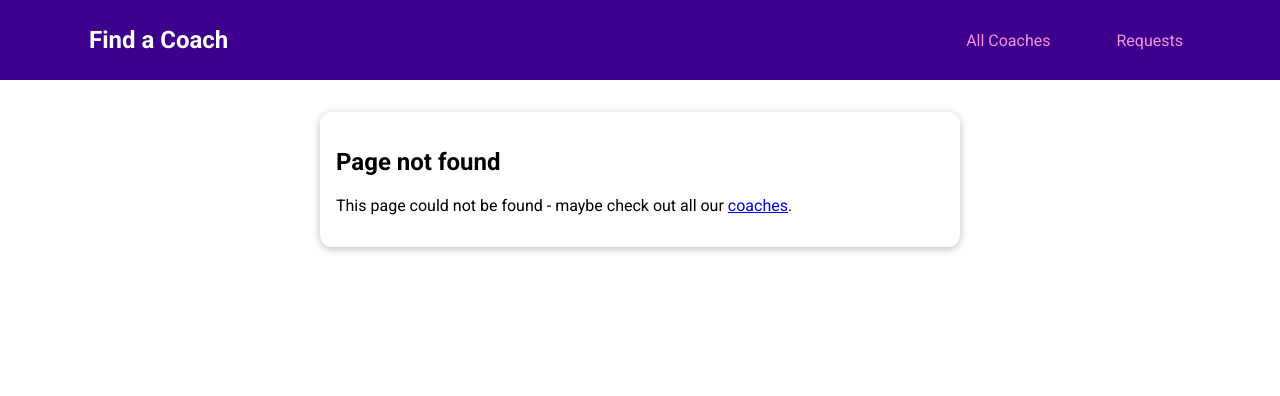
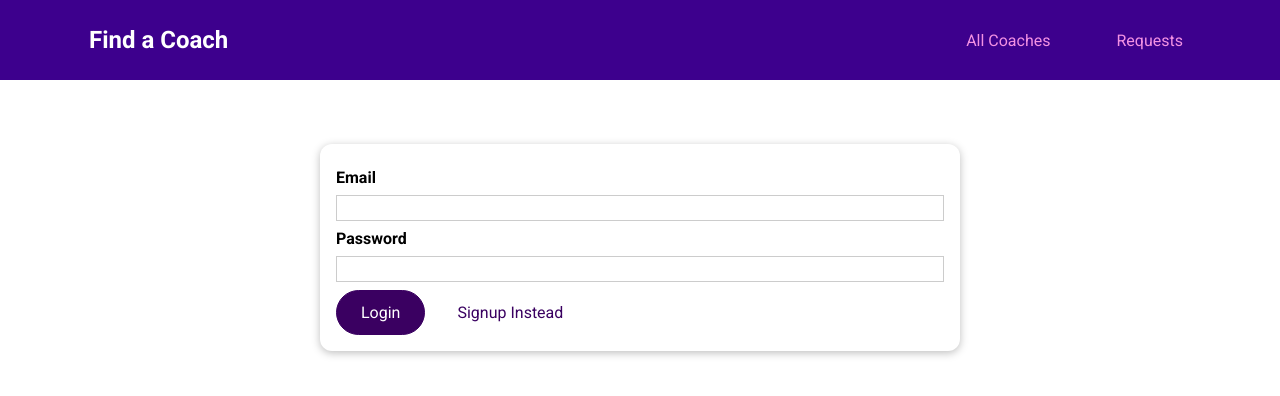
Before and after one commit to doivjpxx/vue3-main-project, a Vue app: page /auth in a window 1280 px wide. Before the commit this address had no page. Shown: the top 396 px of the page. Built offline with nearby package versions, Linux system fonts and the light colour scheme.

Commit message:
add authentication form

```diff
--- /dev/null
+++ b/src/pages/auth/UserAuth.vue
@@ -0,0 +1,105 @@
+<template>
+  <form @submit.prevent="submitForm">
+    <base-card>
+      <div class="form-control">
+        <label for="email">
+          Email
+        </label>
+        <input type="email" id="email" name="email" v-model.trim="email" />
+      </div>
+      <div class="form-control">
+        <label for="password">
+          Password
+        </label>
+        <input
+          type="password"
+          id="password"
+          name="password"
+          v-model.trim="password"
+        />
+      </div>
+      <p v-if="!formIsValid">
+        Please check your form!
+      </p>
+      <base-button>{{ submitButtonCaptions }}</base-button>
+      <base-button type="button" mode="flat" @click="switchAuthMode">{{
+        switchModeButtonCaptions
+      }}</base-button>
+    </base-card>
+  </form>
+</template>
+
+<script>
+export default {
+  name: 'UserAuth',
+  data() {
+    return {
+      email: '',
+      password: '',
+      formIsValid: true,
+      mode: 'login'
+    };
+  },
+  computed: {
+    submitButtonCaptions() {
+      if (this.mode === 'login') {
+        return 'Login';
+      }
+      return 'Sign up';
+    },
+    switchModeButtonCaptions() {
+      if (this.mode === 'login') {
+        return 'Signup Instead';
+      }
+      return 'Login Instead';
+    }
+  },
+  methods: {
+    submitForm() {
+      this.formIsValid = true;
+      if (this.email === '' || this.password === '') {
+        return (this.formIsValid = false);
+      }
+    },
+    switchAuthMode() {
+      if (this.mode === 'login') {
+        return (this.mode = 'signup');
+      }
+      return (this.mode = 'login');
+    }
+  }
+};
+</script>
+
+<style scoped>
+form {
+  margin: 1rem;
+  padding: 1rem;
+}
+
+.form-control {
+  margin: 0.5rem 0;
+}
+
+label {
+  font-weight: bold;
+  margin-bottom: 0.5rem;
+  display: block;
+}
+
+input,
+textarea {
+  display: block;
+  width: 100%;
+  font: inherit;
+  border: 1px solid #ccc;
+  padding: 0.15rem;
+}
+
+input:focus,
+textarea:focus {
+  border-color: #3d008d;
+  background-color: #faf6ff;
+  outline: none;
+}
+</style>
--- a/src/router.js
+++ b/src/router.js
@@ -6,6 +6,7 @@
 import ContactCoach from './pages/requests/ContactCoach';
 import RequestsReceived from './pages/requests/RequestsReceived';
 import NotFound from './pages/NotFound';
+import UserAuth from './pages/auth/UserAuth';
 
 
 const router = createRouter({
@@ -39,6 +40,10 @@
       component: RequestsReceived,
     },
     {
+      path: '/auth',
+      component: UserAuth,
+    },
+    {
       path: '/:notFound(.*)',
       component: NotFound,
     }
```
